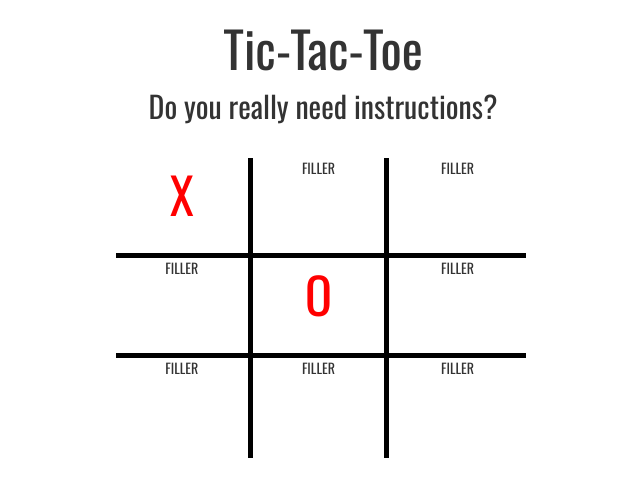
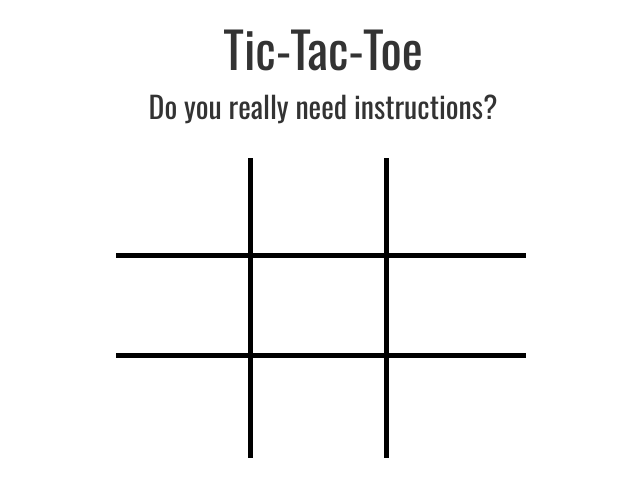
Before and after one commit to fusilli-ali/tic-tac-toe, a plain HTML site: page index.html in a window 1280 px wide. Shown: the whole page, without its empty margins (317-957 px from the left). Drawn offline with nearby package versions, Linux system fonts and the light colour scheme.

Commit message:
the game

```diff
--- a/css/style.css
+++ b/css/style.css
@@ -1,6 +1,12 @@
 body {
 	font-family: 'Oswald', sans-serif;
 	text-align: center;
+	-webkit-touch-callout: none;
+  	-webkit-user-select: none;
+  	-khtml-user-select: none;
+  	-moz-user-select: none;
+  	-ms-user-select: none;
+  	user-select: none;
 }
 h1 {
 	font-size: 5rem;
--- a/index.html
+++ b/index.html
@@ -19,37 +19,19 @@
 	<br>
 	<div class="main">
 		<div class="row">
-		<div class="col-md-4 one">
-			<span class="x">X</span>
-		</div>
-		<div class="col-md-4 two">
-			FILLER
-		</div>
-		<div class="col-md-4 three">
-			FILLER
-		</div>
+			<div class="col-md-4 grid one"></div>
+			<div class="col-md-4 grid two"></div>
+			<div class="col-md-4 grid three"></div>
 		</div>
 		<div class="row">
-		<div class="col-md-4 four">
-			FILLER
-		</div>
-		<div class="col-md-4 five">
-			<span class="o">O</span>
-		</div>
-		<div class="col-md-4 six">
-			FILLER
-		</div>
+			<div class="col-md-4 grid four"></div>
+			<div class="col-md-4 grid five"></div>
+			<div class="col-md-4 grid six"></div>
 		</div>
 		<div class="row">
-		<div class="col-md-4 seven">
-			FILLER
-		</div>
-		<div class="col-md-4 eight">
-			FILLER
-		</div>
-		<div class="col-md-4 nine">
-			FILLER
-		</div>
+			<div class="col-md-4 grid seven"></div>
+			<div class="col-md-4 grid eight"></div>
+			<div class="col-md-4 grid nine"></div>
 		</div>
 	</div>
 	<script src="http://code.jquery.com/jquery-latest.min.js"></script>
--- a/js/app.js
+++ b/js/app.js
@@ -0,0 +1,8 @@
+$(document).ready( function() {
+	$('div.grid').dblclick(function() {
+		$(this).html('<span class="x">X</span>');
+	})
+	$('div.grid').click(function() {
+		$(this).html('<span class="o">O</span>');
+	})
+});
```
Lines whose indentation alone changed are shown as unchanged.
